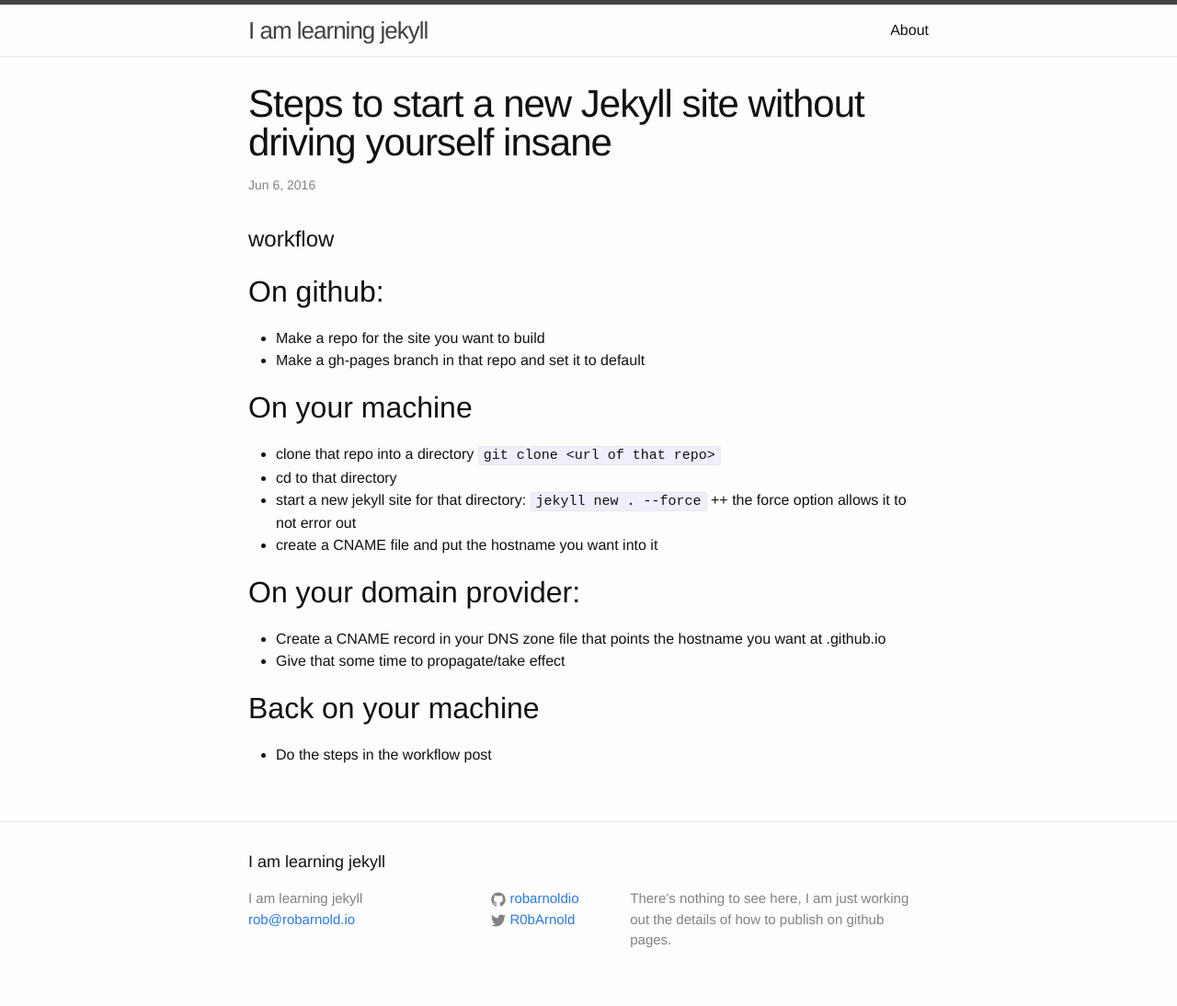
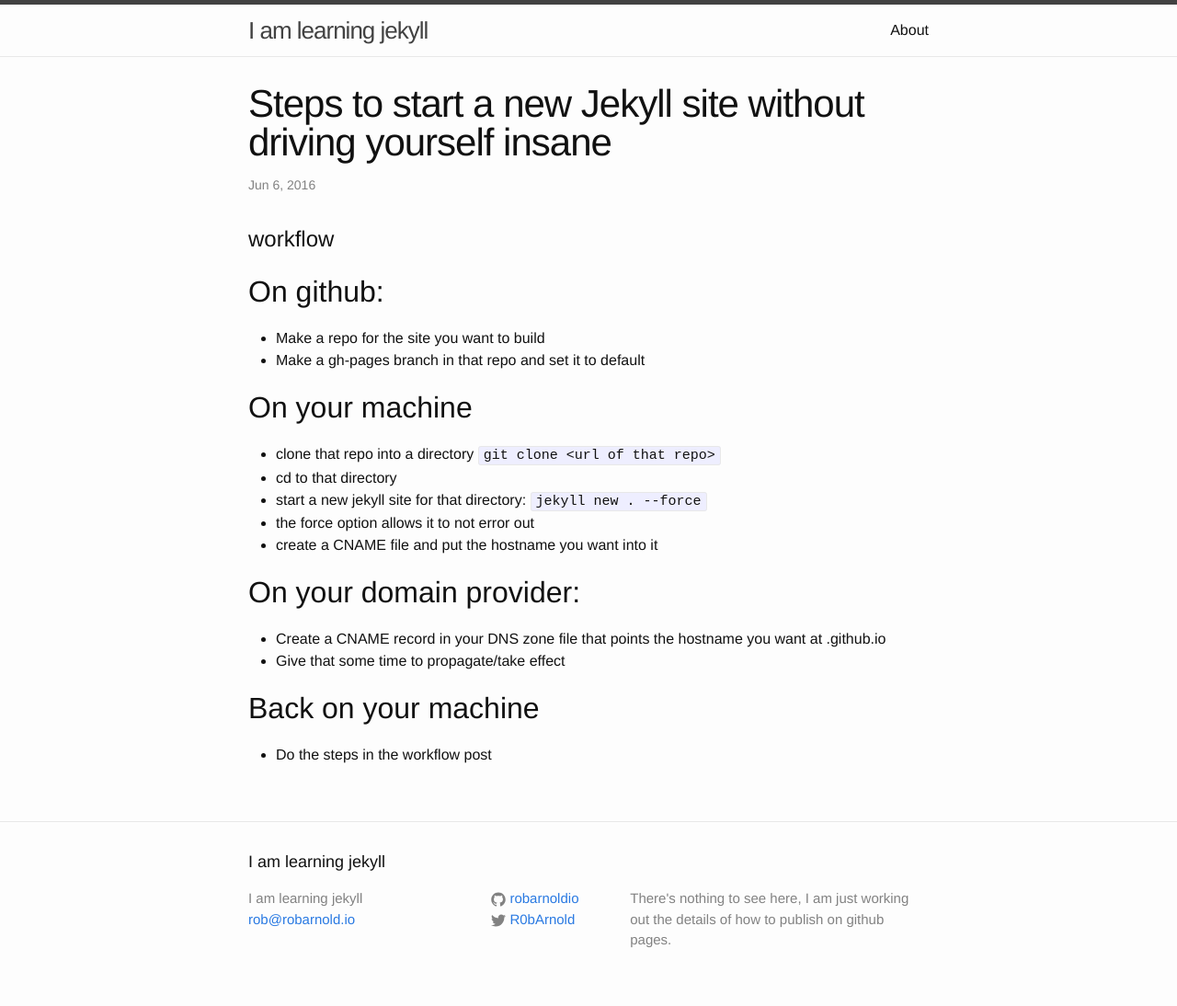
Before and after one commit to robarnoldio/baz, a Jekyll site: the page built from _posts/2016-06-06-starting-a-jekyll-site.md, in a window 1280 px wide. Shown: the whole page at 92% size. Built offline with Jekyll 4.4.1, drawn with Linux system fonts in a browser that asks for light colours.

Commit message:
fix b0rken markdown

```diff
--- a/_posts/2016-06-06-starting-a-jekyll-site.md
+++ b/_posts/2016-06-06-starting-a-jekyll-site.md
@@ -15,7 +15,7 @@ categories: workflow
 + clone that repo into a directory `git clone <url of that repo>`
 + cd to that directory
 + start a new jekyll site for that directory: `jekyll new . --force`
-++ the force option allows it to not error out
++ the force option allows it to not error out
 + create a CNAME file and put the hostname you want into it
 
 ## On your domain provider:
```
